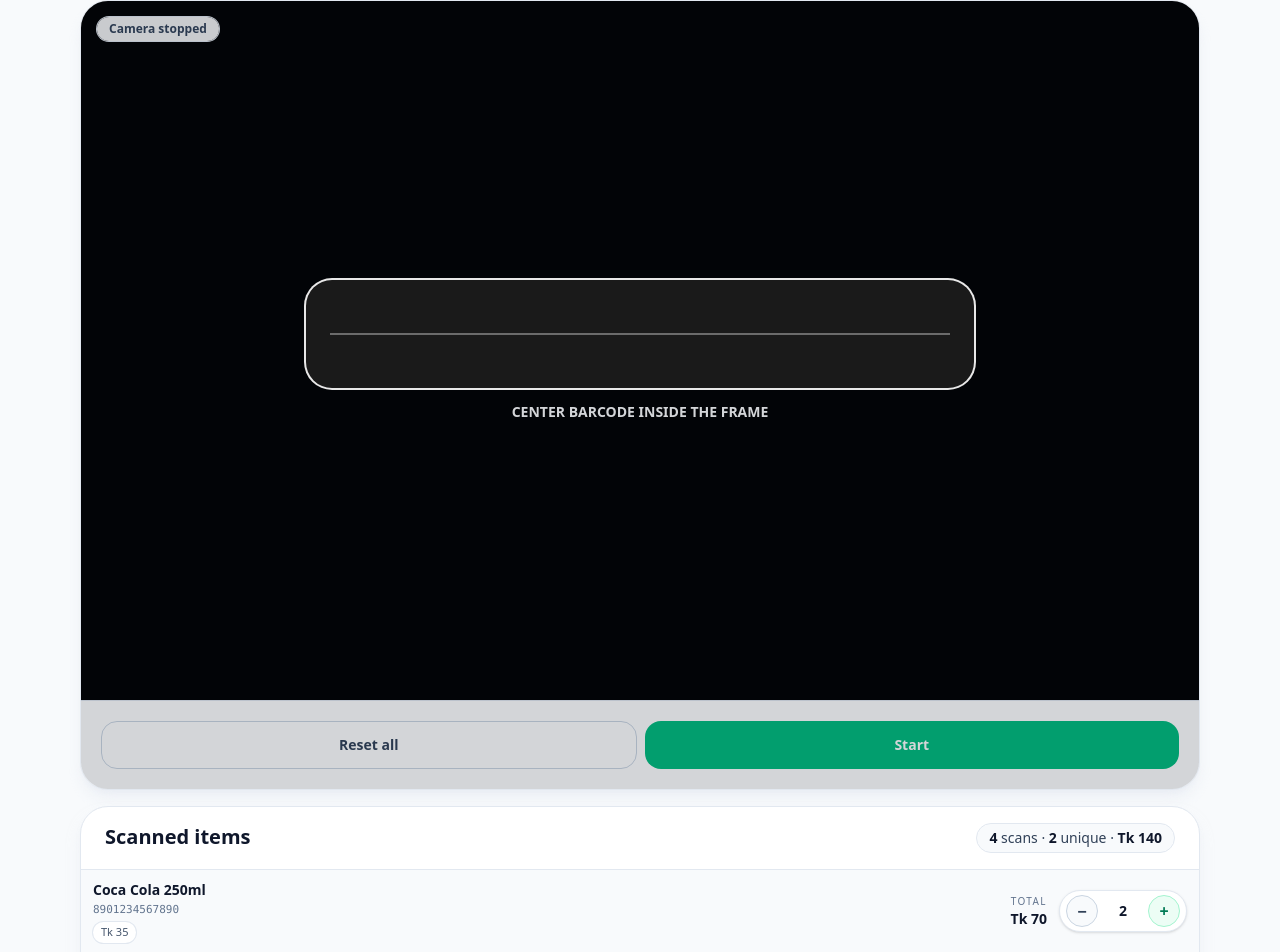
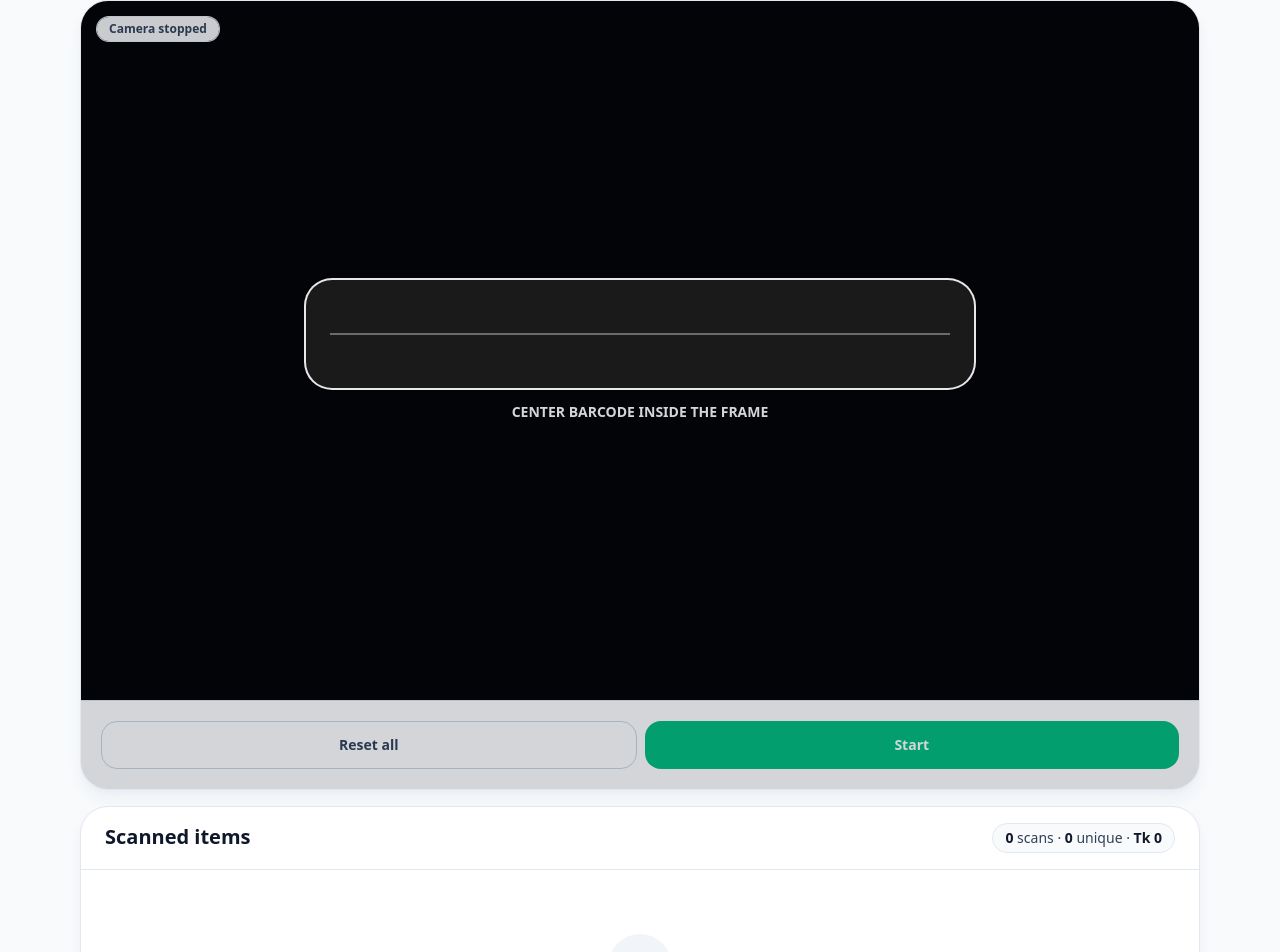
Before and after one commit to kuhelahmed2024/barcode-scan, a Next.js app: page / in a window 1280 px wide. Shown: the top 952 px of the page. Built offline with nearby package versions, Linux system fonts and the light colour scheme; what @zxing/library would draw is missing.

Commit message:
update item listing 2

```diff
--- a/app/page.tsx
+++ b/app/page.tsx
@@ -266,32 +266,7 @@ export default function BarcodeDemoPage() {
     const [isScanning, setIsScanning] = useState(false);
     const [scanEventCount, setScanEventCount] = useState(0);
     const [isTorchAvailable, setIsTorchAvailable] = useState(false);
-    const [scannedItems, setScannedItems] = useState<ScannedItem[]>([
-        {
-            barcode: "8901234567890",
-            format: "BINNH",
-            product: {
-                barcode: "8901234567890",
-                name: "Coca Cola 250ml",
-                price: 35,
-                stock: 24,
-            },
-            quantity: 2,
-            scannedAt: String(new Date()),
-        },
-        {
-            barcode: "8901234567890",
-            format: "BINNH",
-            product: {
-                barcode: "8901234567890",
-                name: "Coca Cola 250ml",
-                price: 35,
-                stock: 24,
-            },
-            quantity: 2,
-            scannedAt: String(new Date()),
-        }
-    ]);
+    const [scannedItems, setScannedItems] = useState<ScannedItem[]>([]);
     const [isSuccessFlashActive, setIsSuccessFlashActive] = useState(false);
     const [isSecureOrigin, setIsSecureOrigin] = useState<boolean | null>(null);
 
```
